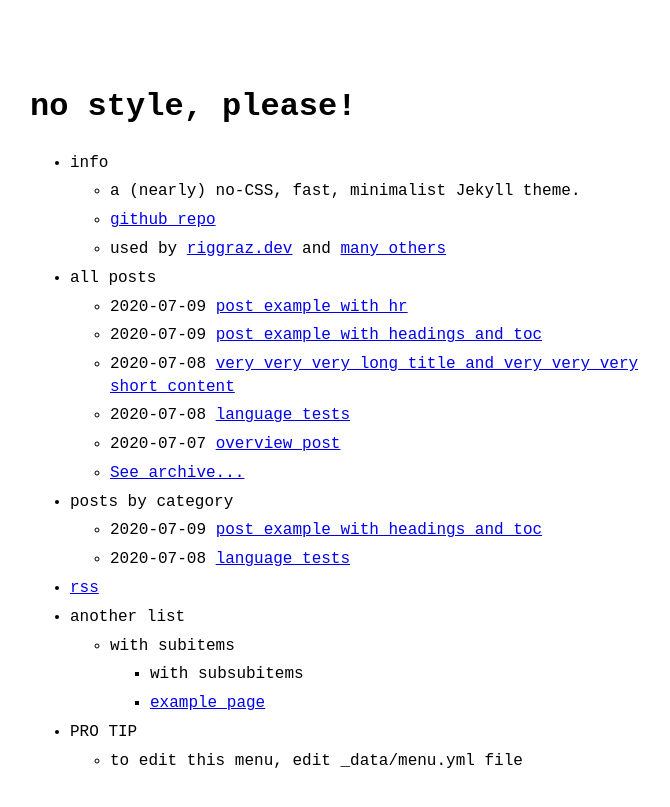
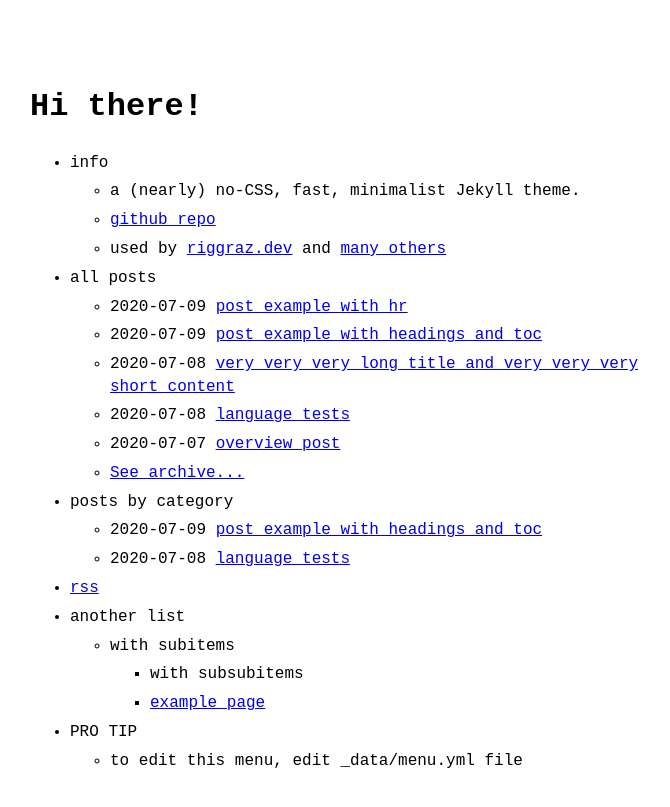
Before and after one commit to Kirk-Zhen/Kirk-Zhen.github.io, a Jekyll site: the page built from index.md, in a window 1280 px wide. Shown: the top 807 px of the page, without its empty margins (290-960 px from the left). Built offline with Jekyll 4.4.1, drawn with Linux system fonts in a browser that asks for light colours.

Commit message:
Update _config.yml

```diff
--- a/_config.yml
+++ b/_config.yml
@@ -1,10 +1,10 @@
-title: no style, please! # name of the site
-author: Riccardo Graziosi # name of site's author
-email: riccardo.graziosi97@gmail.com # email of site's author
+title: Hi there! # name of the site
+author: Kirk Zhen # name of site's author
+email: kirkzhen0328@gmail.com # email of site's author
 url: https://kirk-zhen.github.io/ # root address of the site
 baseurl: "" # subpath of the site, e.g. "/blog" (leave it blank "" if you're site shouldn't use a subpath)
 description: > # description of the site (multiple lines allowed)
-  A (nearly) no-CSS, fast, minimalist Jekyll theme.
+  A (nearly) no-CSS, fast, minimalist Jekyll theme. Peace.
 
 permalink: /:slug.html
 
```
